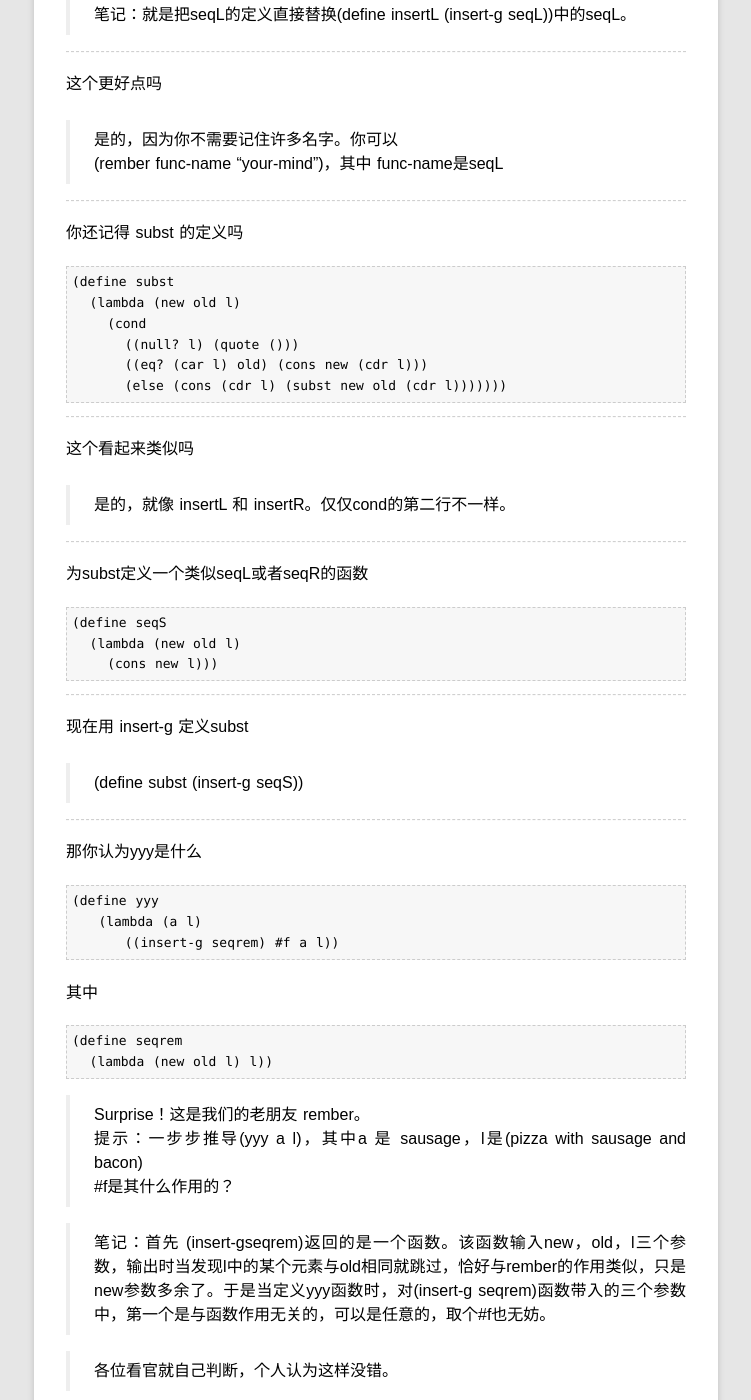
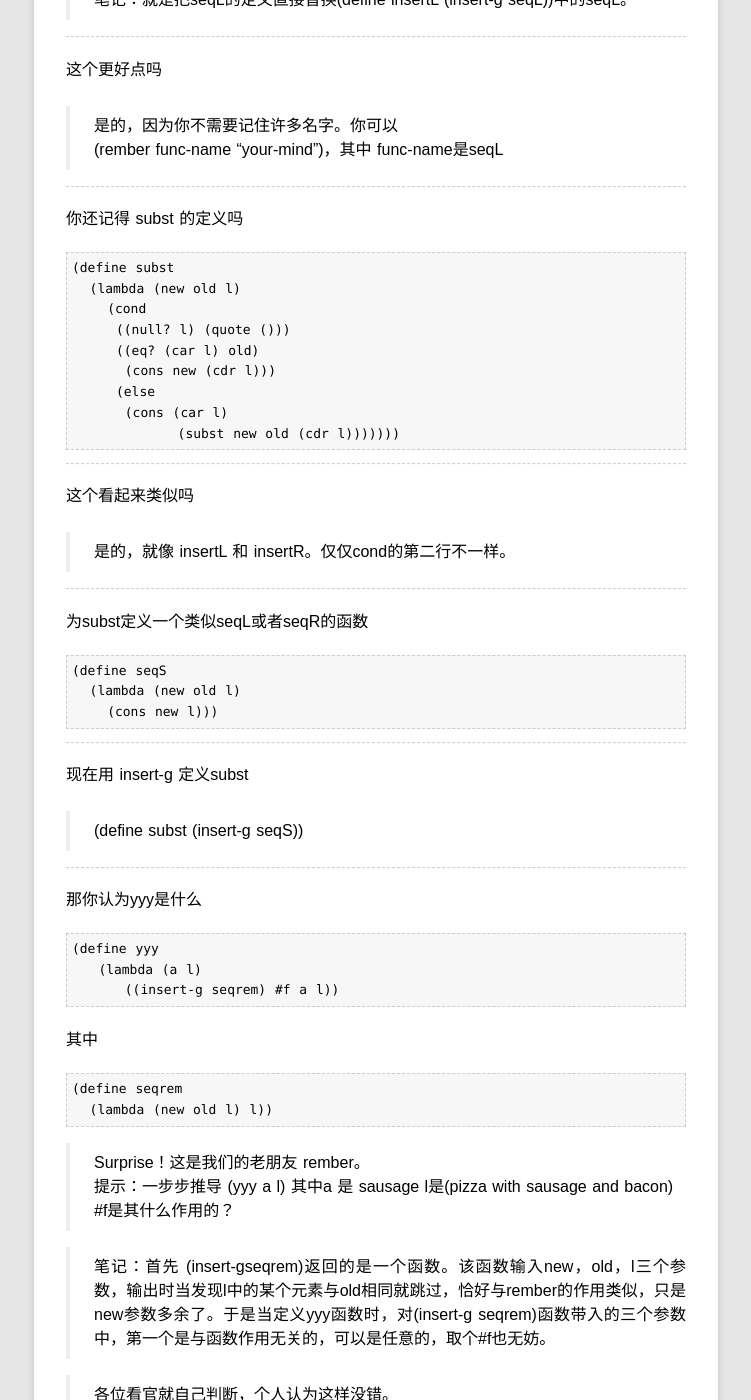
Before and after one commit to rhuichao/uternet.github.io, a Jekyll site: the page built from TLS/08.md, in a window 1280 px wide and 1400 px high, scrolled down 9775 px. Shown: the whole window, without its empty margins (264-1015 px from the left). Built offline with Jekyll 4.4.1, drawn with Linux system fonts in a browser that asks for light colours; some web fonts are replaced; Markdown is read by kramdown in place of the engine named in the settings.

Commit message:
new document posted

````diff
--- a/TLS/08.md
+++ b/TLS/08.md
@@ -489,11 +489,11 @@ insertR-f 和 insertL-f 相似吗
 
 >之前我们可能会这样写
 
->    (define insertL (insert-g seq))
+    (define insertL (insert-g seq))
 
 >其中seq是seqL，以及
 
->    (define insertR (insert-g seq))
+    (define insertR (insert-g seq))
 
 >其中seq是seqR。
 
@@ -535,9 +535,12 @@ insertR-f 和 insertL-f 相似吗
 (define subst
   (lambda (new old l)
     (cond
-      ((null? l) (quote ()))
-      ((eq? (car l) old) (cons new (cdr l)))
-      (else (cons (cdr l) (subst new old (cdr l)))))))
+     ((null? l) (quote ()))
+     ((eq? (car l) old)
+      (cons new (cdr l)))
+     (else
+      (cons (car l)
+            (subst new old (cdr l)))))))
 ```
 
 ----------------------
@@ -584,7 +587,10 @@ insertR-f 和 insertL-f 相似吗
 
 
 >Surprise！这是我们的老朋友 rember。
->提示：一步步推导(yyy a l)，其中a 是 sausage，l是(pizza with sausage and bacon)
+>提示：一步步推导
+>(yyy a l)
+>其中a 是 sausage
+>l是(pizza with sausage and bacon)
 >\#f是其什么作用的？
 
 >笔记：首先 (insert-gseqrem)返回的是一个函数。该函数输入new，old，l三个参数，输出时当发现l中的某个元素与old相同就跳过，恰好与rember的作用类似，只是new参数多余了。于是当定义yyy函数时，对(insert-g seqrem)函数带入的三个参数中，第一个是与函数作用无关的，可以是任意的，取个#f也无妨。
````
